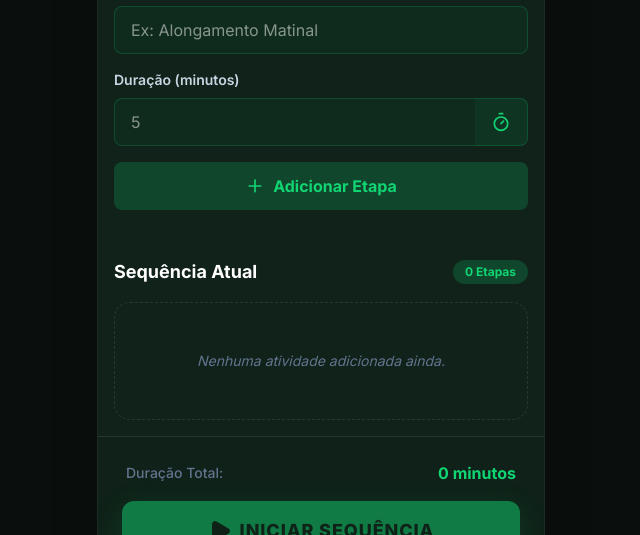
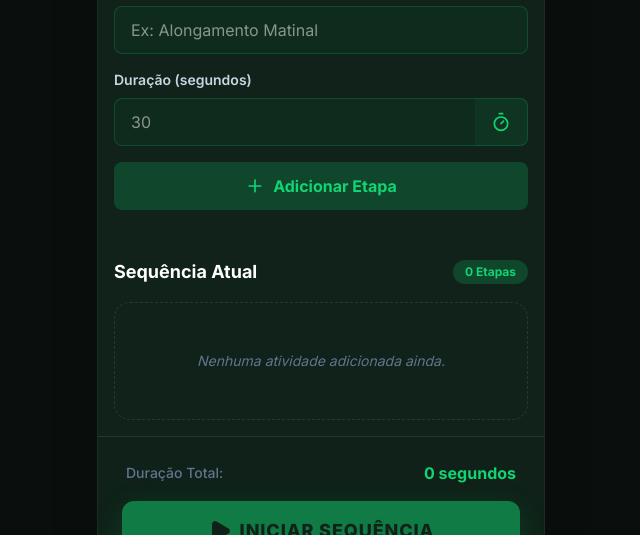
Before and after one commit to charines/crontask, a React (Vite) app: page / in a window 1280 px wide. Shown: the part 199-734 px from the top of the page, without its empty margins (319-959 px from the left). Built offline with nearby package versions, Linux system fonts and the light colour scheme.

Commit message:
feat: Integrate Tailwind CSS for styling, add a clear all activities function, and update timer completion logic.

```diff
--- a/src/App.jsx
+++ b/src/App.jsx
@@ -30,11 +30,11 @@ export default function App() {
     localStorage.setItem(STORAGE_KEY, JSON.stringify(activities));
   }, [activities]);
 
-  const addActivity = (name, durationMinutes) => {
+  const addActivity = (name, durationSeconds) => {
     const newActivity = {
       id: Date.now(),
       name,
-      durationMinutes: parseFloat(durationMinutes)
+      durationSeconds: parseFloat(durationSeconds)
     };
     setActivities([...activities, newActivity]);
   };
@@ -67,7 +67,7 @@ export default function App() {
     if (currentActivityIndex < activities.length - 1) {
       const nextIdx = currentActivityIndex + 1;
       setCurrentActivityIndex(nextIdx);
-      setTimeLeft(activities[nextIdx].durationMinutes * 60);
+      setTimeLeft(activities[nextIdx].durationSeconds);
       setIsPreStart(false);
     } else {
       setIsActive(false);
@@ -132,7 +132,7 @@ function ConfigView({ activities, onAdd, onDelete, onClear, onStart }) {
     setDuration('');
   };
 
-  const totalTime = Math.round(activities.reduce((acc, curr) => acc + curr.durationMinutes, 0) * 100) / 100;
+  const totalTime = Math.round(activities.reduce((acc, curr) => acc + curr.durationSeconds, 0));
 
   return (
     <motion.div
@@ -178,13 +178,13 @@ function ConfigView({ activities, onAdd, onDelete, onClear, onStart }) {
             />
           </div>
           <div className="flex flex-col gap-2">
-            <label className="text-sm font-semibold text-slate-300">Duração (minutos)</label>
+            <label className="text-sm font-semibold text-slate-300">Duração (segundos)</label>
             <div className="flex">
               <input
                 className="flex-1 rounded-l-lg border border-primary/20 bg-primary/5 text-white focus:border-primary focus:ring-1 focus:ring-primary h-12 px-4 border-r-0 outline-none"
-                placeholder="5"
+                placeholder="30"
                 type="number"
-                step="0.1"
+                step="1"
                 value={duration}
                 onChange={(e) => setDuration(e.target.value)}
               />
@@ -222,7 +222,7 @@ function ConfigView({ activities, onAdd, onDelete, onClear, onStart }) {
                 <div className="flex-shrink-0 w-10 h-10 rounded-full bg-primary/20 flex items-center justify-center text-primary font-bold">{index + 1}</div>
                 <div className="flex-1">
                   <h4 className="font-semibold text-sm">{activity.name}</h4>
-                  <p className="text-xs text-slate-400">{activity.durationMinutes} minutos</p>
+                  <p className="text-xs text-slate-400">{activity.durationSeconds} segundos</p>
                 </div>
                 <button
                   onClick={() => onDelete(activity.id)}
@@ -245,7 +245,7 @@ function ConfigView({ activities, onAdd, onDelete, onClear, onStart }) {
       <div className="absolute bottom-0 left-0 w-full p-6 bg-background-dark/95 border-t border-white/10 pb-10 backdrop-blur-md">
         <div className="flex items-center justify-between mb-4 px-1">
           <span className="text-sm font-medium text-slate-500">Duração Total:</span>
-          <span className="text-base font-bold text-primary">{totalTime} minutos</span>
+          <span className="text-base font-bold text-primary">{totalTime} segundos</span>
         </div>
         <button
           onClick={onStart}
@@ -261,10 +261,10 @@ function ConfigView({ activities, onAdd, onDelete, onClear, onStart }) {
 }
 
 function TimerView({ activities, currentIndex, timeLeft, isActive, setIsActive, isPreStart, onClose, onSkip }) {
-  const currentActivity = currentIndex === -1 ? { name: "Prepare-se!", durationMinutes: 5/60 } : activities[currentIndex];
+  const currentActivity = currentIndex === -1 ? { name: "Prepare-se!", durationSeconds: 5 } : activities[currentIndex];
   const nextActivity = currentIndex < activities.length - 1 ? activities[currentIndex + 1] : null;
 
-  const totalSecondsForCircle = isPreStart ? 5 : currentActivity.durationMinutes * 60;
+  const totalSecondsForCircle = isPreStart ? 5 : currentActivity.durationSeconds;
   const progress = (timeLeft / totalSecondsForCircle) * 100;
   const isLastSeconds = timeLeft <= 5 && timeLeft > 0;
 
@@ -281,7 +281,7 @@ function TimerView({ activities, currentIndex, timeLeft, isActive, setIsActive,
     return circumference - (progress / 100) * circumference;
   };
 
-  const totalTimeLeft = activities.slice(Math.max(0, currentIndex)).reduce((acc, c) => acc + c.durationMinutes * 60, 0) - (currentIndex === -1 ? 0 : (totalSecondsForCircle - timeLeft));
+  const totalTimeLeft = activities.slice(Math.max(0, currentIndex)).reduce((acc, c) => acc + c.durationSeconds, 0) - (currentIndex === -1 ? 0 : (totalSecondsForCircle - timeLeft));
 
   return (
     <motion.div
@@ -355,9 +355,9 @@ function TimerView({ activities, currentIndex, timeLeft, isActive, setIsActive,
             <p className="text-white text-xl font-bold">{currentIndex === -1 ? 0 : currentIndex + 1} / {activities.length}</p>
           </div>
           <div className="flex flex-1 flex-col items-center p-4 rounded-2xl bg-white/5 border border-white/10">
-            <span className="text-slate-400 text-[10px] font-bold uppercase tracking-widest mb-1">Minutos Restantes</span>
+            <span className="text-slate-400 text-[10px] font-bold uppercase tracking-widest mb-1">Segundos Restantes</span>
             <p className="text-white text-xl font-bold">
-              {Math.max(0, Math.ceil(totalTimeLeft / 60))}
+              {Math.max(0, Math.ceil(totalTimeLeft))}
             </p>
           </div>
         </div>
@@ -385,7 +385,7 @@ function TimerView({ activities, currentIndex, timeLeft, isActive, setIsActive,
                   </div>
                   <div className="flex-1 min-w-0">
                     <h3 className="text-white font-bold text-sm truncate">{nextActivity.name}</h3>
-                    <p className="text-slate-500 text-[10px]">{nextActivity.durationMinutes} minutos</p>
+                    <p className="text-slate-500 text-[10px]">{nextActivity.durationSeconds} segundos</p>
                   </div>
                   <button onClick={onSkip} className="text-slate-400 hover:text-white transition-colors">
                     <ChevronRight size={20} />
```
Also changed, not shown: 2 other files (tests, documents, lock files or other folders).
